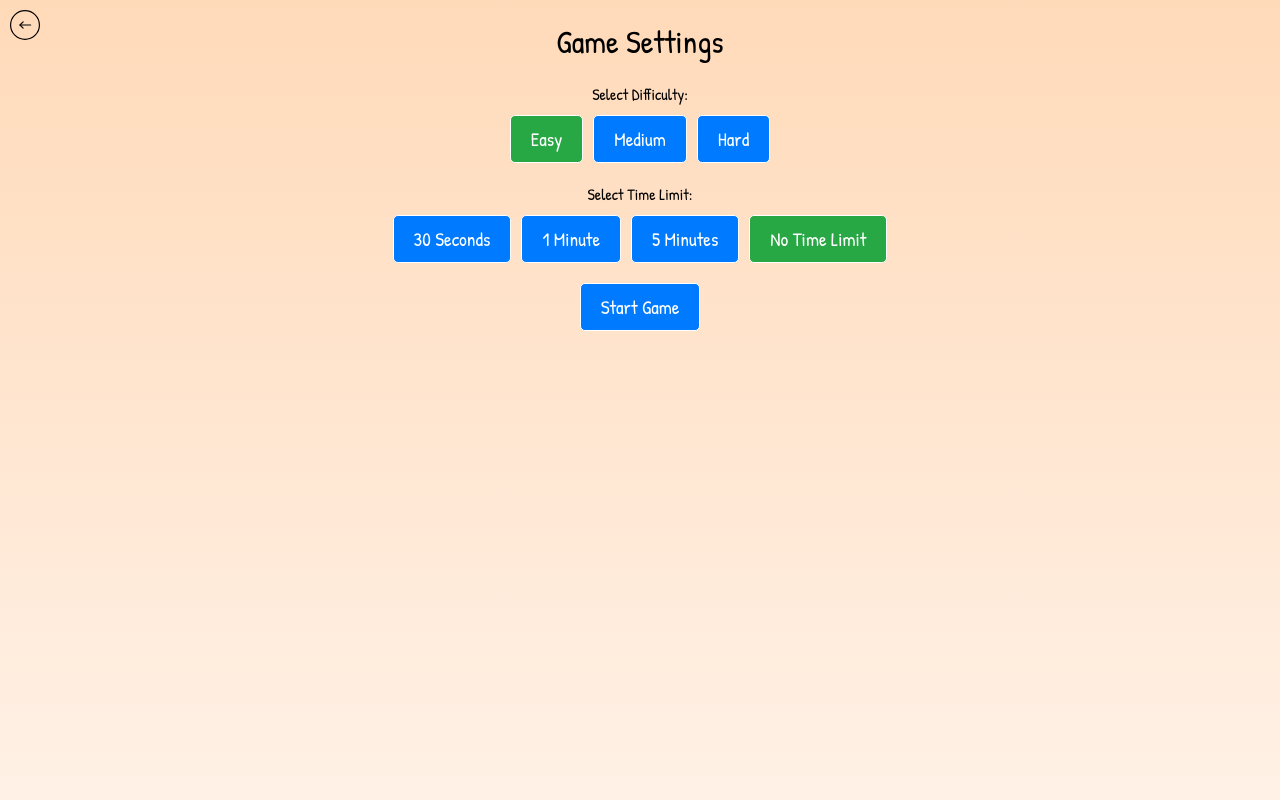
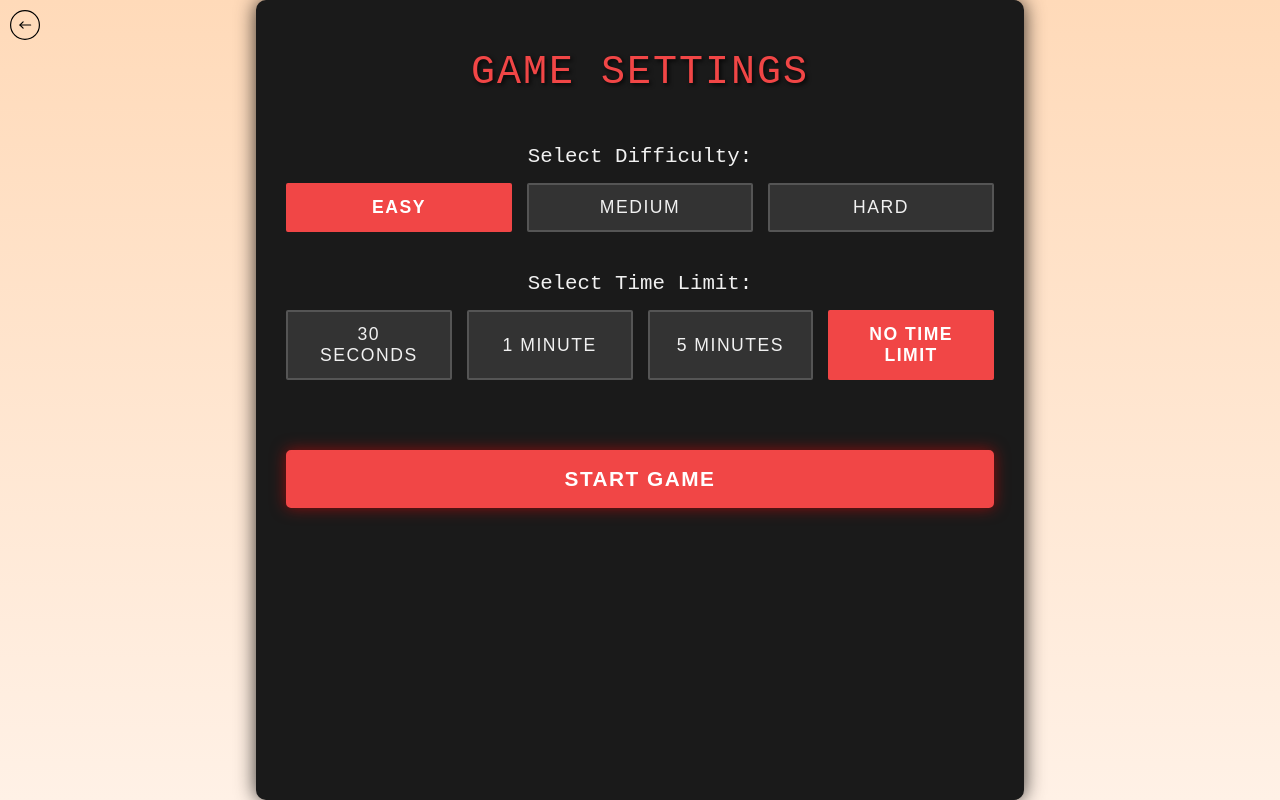
Before and after one commit to joseph-johnson27001/game-world, a Vue app: page /code-word/categories in a window 1280 px wide. Built offline with nearby package versions, Linux system fonts and the light colour scheme.

Commit message:
Categories and tiles updates

```diff
--- a/src/App.vue
+++ b/src/App.vue
@@ -23,10 +23,10 @@ export default {
   margin: 0;
   padding: 0;
   box-sizing: border-box;
-  font-family: "Patrick Hand", cursive;
 }
 
 #app {
+  font-family: "Patrick Hand", cursive;
   position: relative;
   background: linear-gradient(to bottom, #ffdab9, #fff1e6);
   display: flex;
@@ -36,7 +36,7 @@ export default {
 
 main {
   max-width: 768px;
-  width: 95vw;
+  width: 100vw;
   margin: 0 auto;
   display: flex;
   justify-content: center;
--- a/src/views/CodeWord/CodeWordCategories.vue
+++ b/src/views/CodeWord/CodeWordCategories.vue
@@ -61,7 +61,7 @@
     </div>
 
     <!-- Start Game Button -->
-    <button @click="initiateGame">Start Game</button>
+    <button @click="initiateGame" class="start-button">Start Game</button>
   </div>
 </template>
 
@@ -70,29 +70,20 @@ import { mapActions, mapState } from "vuex";
 
 export default {
   computed: {
-    // Mapping Vuex state to component for selected difficulty and time
     ...mapState("codeWord", ["selectedDifficulty", "selectedTime"]),
   },
   methods: {
-    // Mapping Vuex actions to update difficulty and time in the store
     ...mapActions("codeWord", ["updateDifficulty", "updateTimeLimit"]),
-
-    // Renamed local method for setting difficulty
     setDifficulty(difficulty) {
-      this.updateDifficulty(difficulty); // Calls Vuex action
+      this.updateDifficulty(difficulty);
     },
 
-    // Renamed local method for setting time limit
     setTimeLimit(time) {
-      this.updateTimeLimit(time); // Calls Vuex action
+      this.updateTimeLimit(time);
     },
 
-    // Function to initiate the game
     initiateGame() {
-      // Dispatch the action to start the game
       this.$store.dispatch("codeWord/startGame");
-
-      // Navigate to the game view
       this.$router.push({ name: "CodeWordGame" });
     },
   },
@@ -101,36 +92,102 @@ export default {
 
 <style scoped>
 .codeword-categories {
+  width: 100%;
   text-align: center;
+  color: #f1f1f1;
+  font-family: "Courier New", Courier, monospace !important;
+  background-color: #1a1a1a;
+  padding: 30px;
+  border-radius: 10px;
+  box-shadow: 0px 0px 20px rgba(0, 0, 0, 0.8);
+}
+
+.heading-container h1 {
+  font-size: 2.5em;
+  font-family: "Courier New", Courier, monospace !important;
+  margin-bottom: 30px;
+  letter-spacing: 2px;
+  text-transform: uppercase;
+  color: #f14646;
+  text-shadow: 2px 2px 4px rgba(0, 0, 0, 0.8);
 }
 
 .category-selection {
-  margin-bottom: 20px;
+  margin-bottom: 40px;
+  display: grid;
+}
+
+.category-selection label {
+  font-size: 1.3em;
+  color: #f1f1f1;
 }
 
 .difficulty-buttons,
 .time-buttons {
   display: flex;
   justify-content: center;
-  gap: 10px;
-  margin-top: 10px;
+  gap: 15px;
+  margin-top: 15px;
 }
 
 button {
-  padding: 10px 20px;
-  background-color: #007bff;
-  color: white;
-  border: 1px solid white;
-  border-radius: 5px;
+  width: 100%;
+  padding: 12px 25px;
+  background-color: #333;
+  color: #f1f1f1;
+  border: 2px solid #555;
+  border-radius: 2px;
   cursor: pointer;
-  font-size: 1.2em;
+  font-size: 1.1em;
+  transition: background-color 0.2s, border-color 0.2s;
+  text-transform: uppercase;
+  letter-spacing: 1.5px;
 }
 
 button:hover {
-  background-color: #0056b3;
+  background-color: #f14646;
+  border-color: #f14646;
+  color: white;
 }
 
 button.selected {
-  background-color: #28a745; /* Green color for selected button */
+  background-color: #f14646;
+  border-color: #f14646;
+  color: white;
+  font-weight: bold;
+}
+
+.start-button {
+  margin-top: 30px;
+  padding: 15px 40px;
+  background-color: #f14646;
+  border-color: #f14646;
+  color: white;
+  font-size: 1.3em;
+  font-weight: bold;
+  border-radius: 5px;
+  box-shadow: 0px 0px 15px rgba(255, 0, 0, 0.5);
+  transition: box-shadow 0.3s, transform 0.3s;
+}
+
+.start-button:hover {
+  box-shadow: 0px 0px 30px rgba(255, 0, 0, 1);
+  transform: scale(1.05);
+}
+
+@media (max-width: 650px) {
+  .difficulty-buttons,
+  .time-buttons {
+    flex-direction: column;
+  }
+
+  button {
+    width: 100%;
+    margin-bottom: 15px;
+  }
+
+  .start-button {
+    margin-top: 20px;
+  }
 }
 </style>
--- a/src/views/GameSelection.vue
+++ b/src/views/GameSelection.vue
@@ -39,12 +39,12 @@ export default {
         },
         {
           name: "Flag Finder",
-          image: "GameSelection/flag-tile.JPG",
+          image: "GameSelection/flag-finder-tile.PNG",
           route: "FlagFinderCategories",
         },
         {
           name: "Letter Twist",
-          image: "GameSelection/letter-twist-tile.JPG",
+          image: "GameSelection/letter-tile.PNG",
           route: "LetterTwist",
         },
         {
```
Also changed, not shown: public/GameSelection/flag-finder-tile.PNG (added), public/GameSelection/letter-tile.PNG (added).
